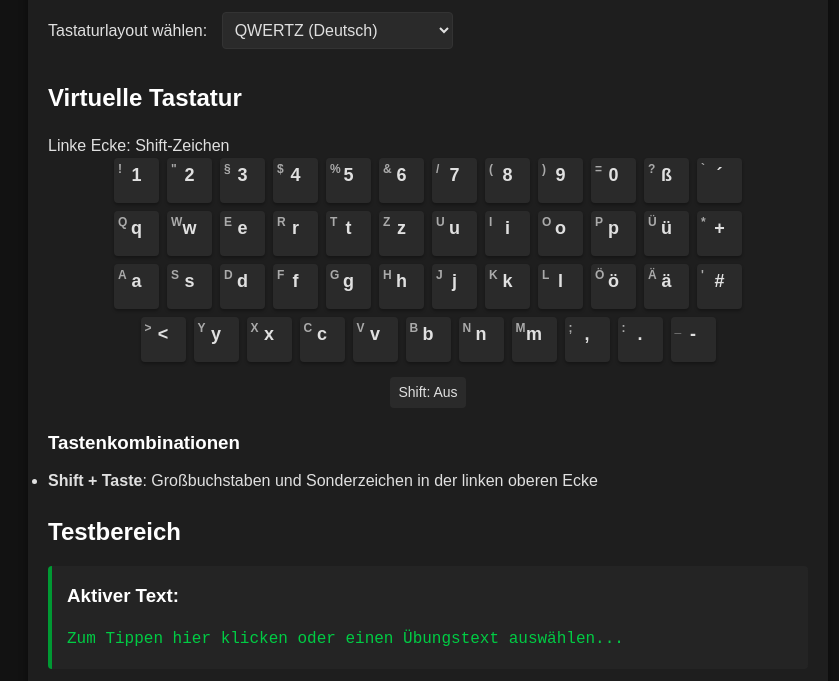
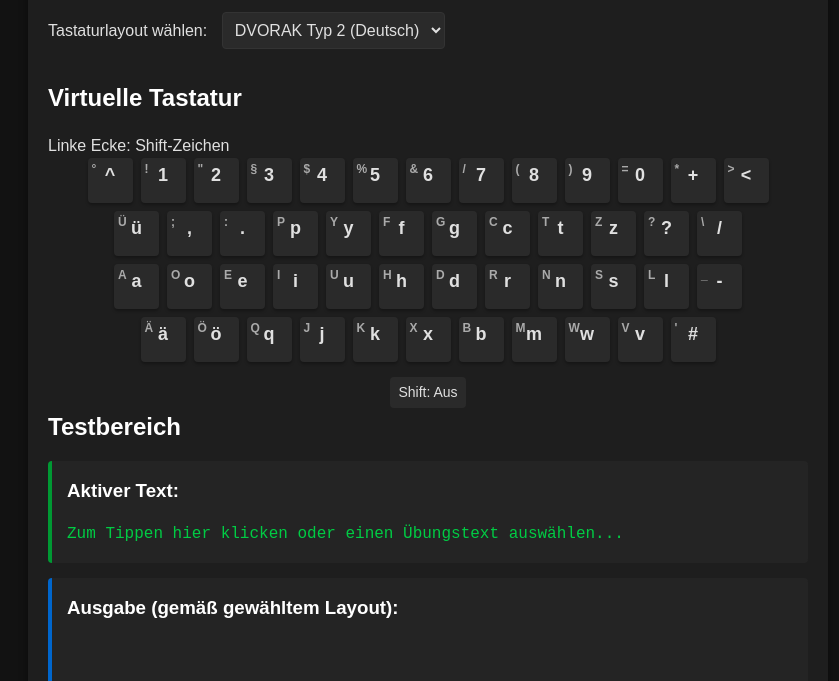
Before and after one commit to steffenkr97/dvorak-testing, a plain HTML site: page index.html in a window 1280 px wide. Shown: the part 94-775 px from the top of the page, without its empty margins (212-1051 px from the left). Drawn offline with Linux system fonts and the light colour scheme.

Commit message:
layout and mapping

```diff
--- a/index.html
+++ b/index.html
@@ -13,8 +13,8 @@
         <div class="layout-selection">
             <label for="layout-select">Tastaturlayout wählen:</label>
             <select id="layout-select">
+                <option value="dvorak">DVORAK Typ 2 (Deutsch)</option>
                 <option value="qwertz">QWERTZ (Deutsch)</option>
-                <option value="dvorak">DVORAK Typ 2 für macOS</option>
             </select>
         </div>
 
@@ -22,13 +22,6 @@
             <h2>Virtuelle Tastatur</h2>
             <p class="keyboard-info">Linke Ecke: Shift-Zeichen</p>
             <div id="keyboard-container"></div>
-        </div>
-
-        <div class="keyboard-instructions">
-            <h3>Tastenkombinationen</h3>
-            <ul>
-                <li><strong>Shift + Taste</strong>: Großbuchstaben und Sonderzeichen in der linken oberen Ecke</li>
-            </ul>
         </div>
 
         <div class="test-area">
@@ -39,14 +32,21 @@
                 <div id="active-text" class="active-text">Zum Tippen hier klicken oder einen Übungstext auswählen...</div>
             </div>
 
-            <p>Tippe hier, um das ausgewählte Layout zu testen:</p>
-            <textarea id="input-field" rows="5" placeholder="Zum Tippen hier klicken..."></textarea>
 
             <div class="output">
                 <h3>Ausgabe (gemäß gewähltem Layout):</h3>
                 <div id="output-text"></div>
             </div>
+            <p>Tippe hier, um das ausgewählte Layout zu testen:</p>
+            <textarea id="input-field" rows="5" placeholder="Zum Tippen hier klicken..."></textarea>
         </div>
+        <div class="keyboard-instructions">
+            <h3>Tastenkombinationen</h3>
+            <ul>
+                <li><strong>Shift + Taste</strong>: Großbuchstaben und Sonderzeichen in der linken oberen Ecke</li>
+            </ul>
+        </div>
+
 
         <div class="practice-area">
             <h2>Übungsbereich</h2>
--- a/keyboard.js
+++ b/keyboard.js
@@ -2,6 +2,7 @@
 const layouts = {
   qwerty: {
     row1: [
+      {main: '^', shift: '°'}, // Fehlende erste Taste hinzufügen
       {main: '1', shift: '!'},
       {main: '2', shift: '"'},
       {main: '3', shift: '§'},
@@ -59,6 +60,7 @@
   },
   qwertz: {
     row1: [
+      {main: '^', shift: '°'}, // Fehlende erste Taste hinzufügen
       {main: '1', shift: '!'},
       {main: '2', shift: '"'},
       {main: '3', shift: '§'},
@@ -116,6 +118,20 @@
   },
   dvorak: {
     row1: [
+      // {main: '^', shift: '°'},
+      // {main: '1', shift: '!'},
+      // {main: '2', shift: '"'},
+      // {main: '3', shift: '§'},
+      // {main: '4', shift: '$'},
+      // {main: '5', shift: '%'},
+      // {main: '6', shift: '&'},
+      // {main: '7', shift: '/'},
+      // {main: '8', shift: '('},
+      // {main: '9', shift: ')'},
+      // {main: '0', shift: '='},
+      // {main: 'ß', shift: '?'},
+      // {main: '´', shift: '`'}  // Diese Taste muss mit QWERTY/QWERTZ übereinstimmen
+      {main: '^', shift: '°'},
       {main: '1', shift: '!'},
       {main: '2', shift: '"'},
       {main: '3', shift: '§'},
@@ -127,7 +143,7 @@
       {main: '9', shift: ')'},
       {main: '0', shift: '='},
       {main: '+', shift: '*'},
-            {main: '/', shift: '?'}
+      {main: '<', shift: '>'}
     ],
     row2: [
       {main: 'ü', shift: 'Ü'},
@@ -138,27 +154,26 @@
       {main: 'f', shift: 'F'},
       {main: 'g', shift: 'G'},
       {main: 'c', shift: 'C'},
-            {main: 'r', shift: 'R'},
-            {main: 'l', shift: 'L'},
-            {main: 'ß', shift: '?'},
-            {main: '´', shift: '`'}
+      {main: 't', shift: 'T'},
+      {main: 'z', shift: 'Z'},
+      {main: '?', shift: '?'},
+      {main: '/', shift: '\\'}
     ],
     row3: [
       {main: 'a', shift: 'A'},
       {main: 'o', shift: 'O'},
       {main: 'e', shift: 'E'},
+      {main: 'i', shift: 'I'},
       {main: 'u', shift: 'U'},
-            {main: 'i', shift: 'I'},
+      {main: 'h', shift: 'H'},
       {main: 'd', shift: 'D'},
-            {main: 'h', shift: 'H'},
-            {main: 't', shift: 'T'},
+      {main: 'r', shift: 'R'},
       {main: 'n', shift: 'N'},
       {main: 's', shift: 'S'},
-            {main: '-', shift: '_'},
-            {main: '#', shift: '\''}
+      {main: 'l', shift: 'L'},
+      {main: '-', shift: '_'}
     ],
     row4: [
-            {main: '<', shift: '>'},
       {main: 'ä', shift: 'Ä'},
       {main: 'ö', shift: 'Ö'},
       {main: 'q', shift: 'Q'},
@@ -169,9 +184,9 @@
       {main: 'm', shift: 'M'},
       {main: 'w', shift: 'W'},
       {main: 'v', shift: 'V'},
-            {main: 'z', shift: 'Z'}
+      {main: '#', shift: '\''}
     ]
-    }
+  },
 };
 
 // Mapping für Tastatureingaben umwandeln
@@ -230,15 +245,10 @@
   container.innerHTML = '';
 
   // Zeilen erstellen
-    const row1 = createKeyboardRow(layouts[layout].row1);
-    const row2 = createKeyboardRow(layouts[layout].row2);
-    const row3 = createKeyboardRow(layouts[layout].row3);
-    const row4 = createKeyboardRow(layouts[layout].row4);
-
-    container.appendChild(row1);
-    container.appendChild(row2);
-    container.appendChild(row3);
-    container.appendChild(row4);
+  ['row1', 'row2', 'row3', 'row4'].forEach(row => {
+    const rowElement = createKeyboardRow(layouts[layout][row]);
+    container.appendChild(rowElement);
+  });
 }
 
 // Tastaturzeile erstellen
@@ -401,7 +411,7 @@
   inputField.focus();
 
   // Event-Listener für Layout-Auswahl
-    layoutSelect.addEventListener('change', function() {
+  layoutSelect.addEventListener('change', function () {
     const selectedLayout = this.value;
     createVirtualKeyboard(selectedLayout);
 
@@ -415,7 +425,7 @@
   // Event-Listener für Tastatureingabe
   let lastKeyPressed = '';
 
-    inputField.addEventListener('keydown', function(e) {
+  inputField.addEventListener('keydown', function (e) {
     const selectedLayout = document.getElementById('layout-select').value;
 
     // Aktuelle Taste speichern
@@ -431,7 +441,7 @@
     }
   });
 
-    inputField.addEventListener('keyup', function(e) {
+  inputField.addEventListener('keyup', function (e) {
     if (e.key === 'Shift') {
       isShiftPressed = false;
       document.body.classList.remove('shift-pressed');
@@ -440,7 +450,7 @@
       setTimeout(() => {
         const keys = document.querySelectorAll('.key');
         keys.forEach(k => k.classList.remove('active'));
-            }, 200);
+      }, 100); // Von 200ms auf 100ms reduziert
     }
 
     // Hier hinzugefügt: Ausgabe aktualisieren bei jeder Tasteneingabe
@@ -448,13 +458,13 @@
   });
 
   // Auch bei Input-Event die Ausgabe aktualisieren (wichtig für Paste-Operationen)
-    inputField.addEventListener('input', function() {
+  inputField.addEventListener('input', function () {
     updateOutput(this.value, document.getElementById('layout-select').value);
   });
 
   // Event-Listener für "Als aktiven Text setzen"-Buttons (frühere "Kopieren"-Buttons)
   document.querySelectorAll('.set-active-btn').forEach(btn => {
-        btn.addEventListener('click', function() {
+    btn.addEventListener('click', function () {
       const text = this.getAttribute('data-text');
 
       // Text als aktiven Text setzen
--- a/style.css
+++ b/style.css
@@ -116,7 +116,7 @@
     box-shadow: 0 2px 3px rgba(0, 0, 0, 0.3);
     cursor: default;
     user-select: none;
-    transition: all 0.15s ease-in-out;
+    transition: all 0.08s ease-in-out;
     padding: 3px;
     position: relative;
 }
```
Also changed, not shown: 1 other file. Lines whose indentation alone changed are shown as unchanged.
